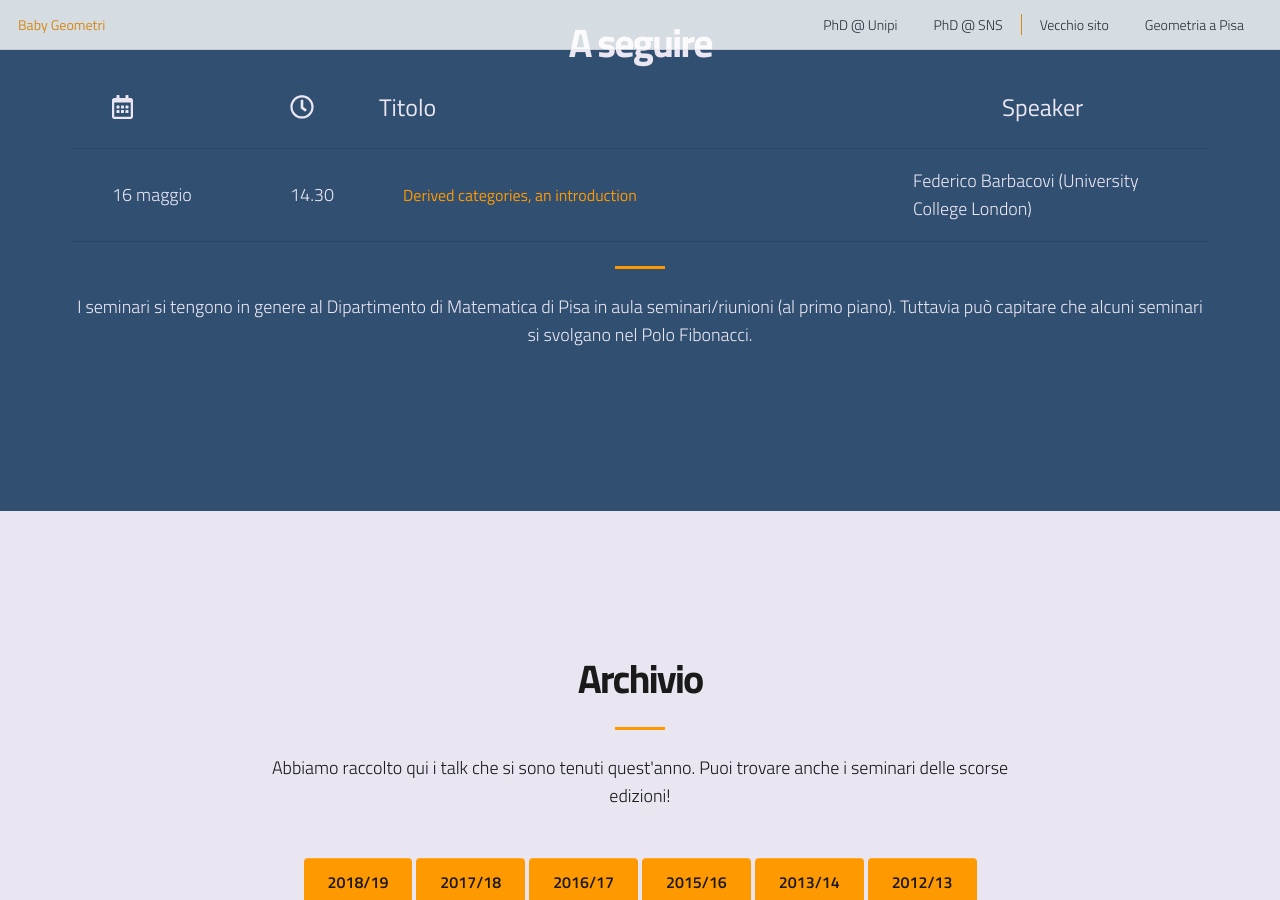
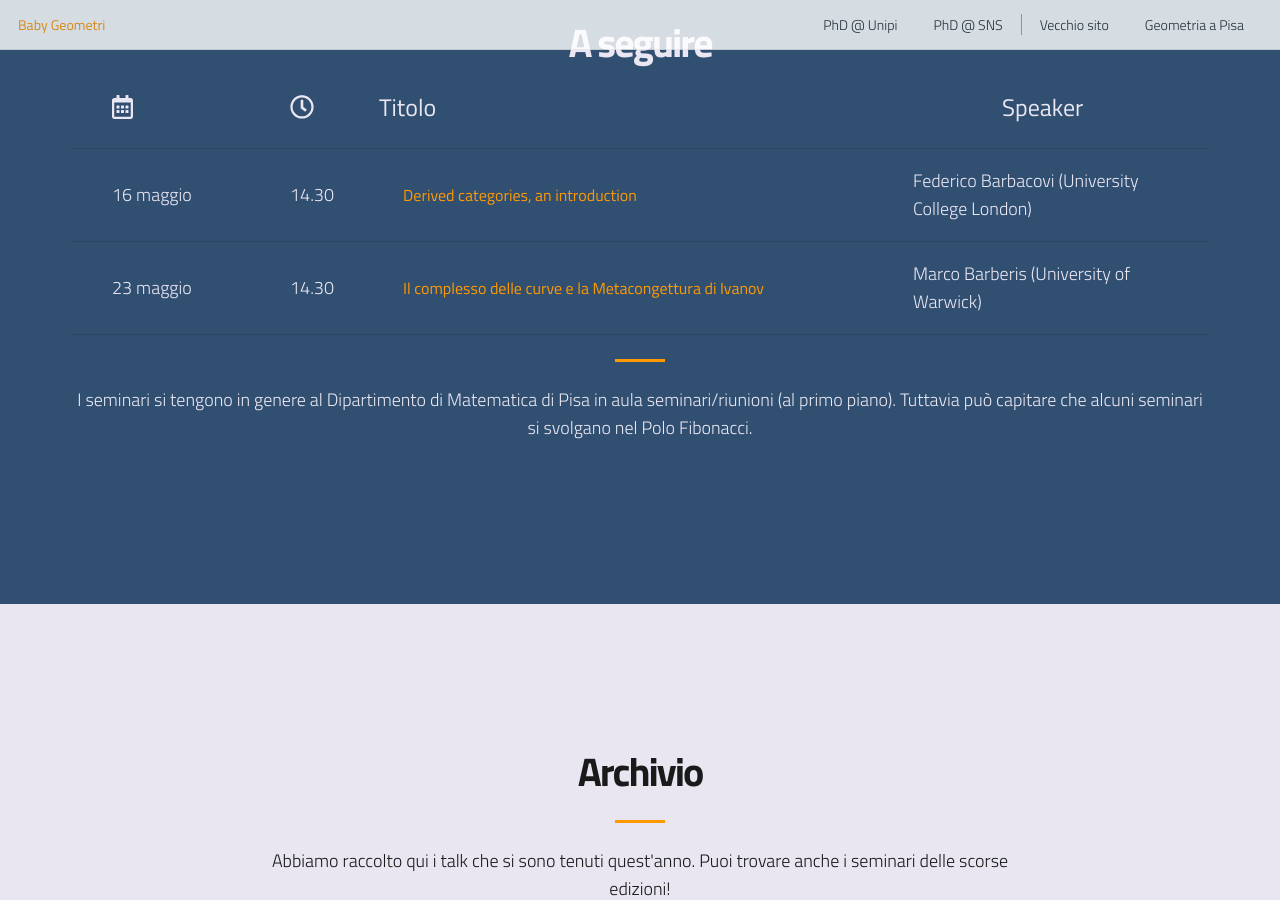
Before and after one commit to baby-geometri/baby-geometri.github.io, a Jekyll site: the page built from index.md, in a window 1280 px wide and 900 px high, scrolled down 1678 px. Built offline with Jekyll 4.4.1, drawn with Linux system fonts in a browser that asks for light colours; nearby versions of some CDN libraries; some of the changed lines change nothing that is shown.

Commit message:
update barberis

```diff
--- a/_data/futuri.yaml
+++ b/_data/futuri.yaml
@@ -5,3 +5,10 @@
   luogo: "Aula seminari"
   ora: "14.30"
   abstract: Derived categories were introduced by Grothendieck and Verdier around 1960, and since then they have been widely used in algebraic geometry. In this talk, I will try to motivate their use and present some of the questions that arise in the world of derived categories. I will begin by presenting two examples that will hopefully convince you that sometimes we need to “go derived”. Then, I’ll define derived categories and move on to questions such as derived equivalence and the study of the group of autoequivalences of a derived category.
+- nome: "Marco Barberis"
+  provenienza: University of Warwick
+  titolo: Il complesso delle curve e la Metacongettura di Ivanov
+  data: "23 maggio"
+  luogo: "Aula seminari"
+  ora: "14.30"
+  abstract: Nello studio delle superfici, ed in particolare dei loro omeomorfismi, ha assunto un ruolo centrale, a partire dalla sua introduzione nel 1978, il complesso delle curve. Questo complesso simpliciale racchiude al suo interno una piccola aliquota delle informazioni sulle curve della superficie ed è quindi utile per studiarne la topologia. Un aspetto sorprendente è che le "poche" informazioni racchiuse dal complesso siano in realtà sufficienti a donargli una struttura rigida, ovvero a far sì che i suoi automorfismi siano tutti e soli quelli originati dalla topologia della superficie. È stato congetturato da Ivanov che questa rigidità sia propria di quasi tutti gli oggetti che possiamo costruire a partire da una superficie, a patto che la loro struttura sia sufficientemente ricca. Nel corso del seminario definiremo il complesso delle curve e daremo alcuni esempi, poi tratteremo la sua rigidità ed infine proveremo ad esplorare altre costruzioni legate alle superfici, mettendo in luce alcuni risultati che suggeriscono come la Metacongettura di Ivanov, benché sia un enunciato decisamente più filosofico che matematico, possa essere "vera" e gettare luce sul comportamento di molti oggetti di natura geometrica.
```
